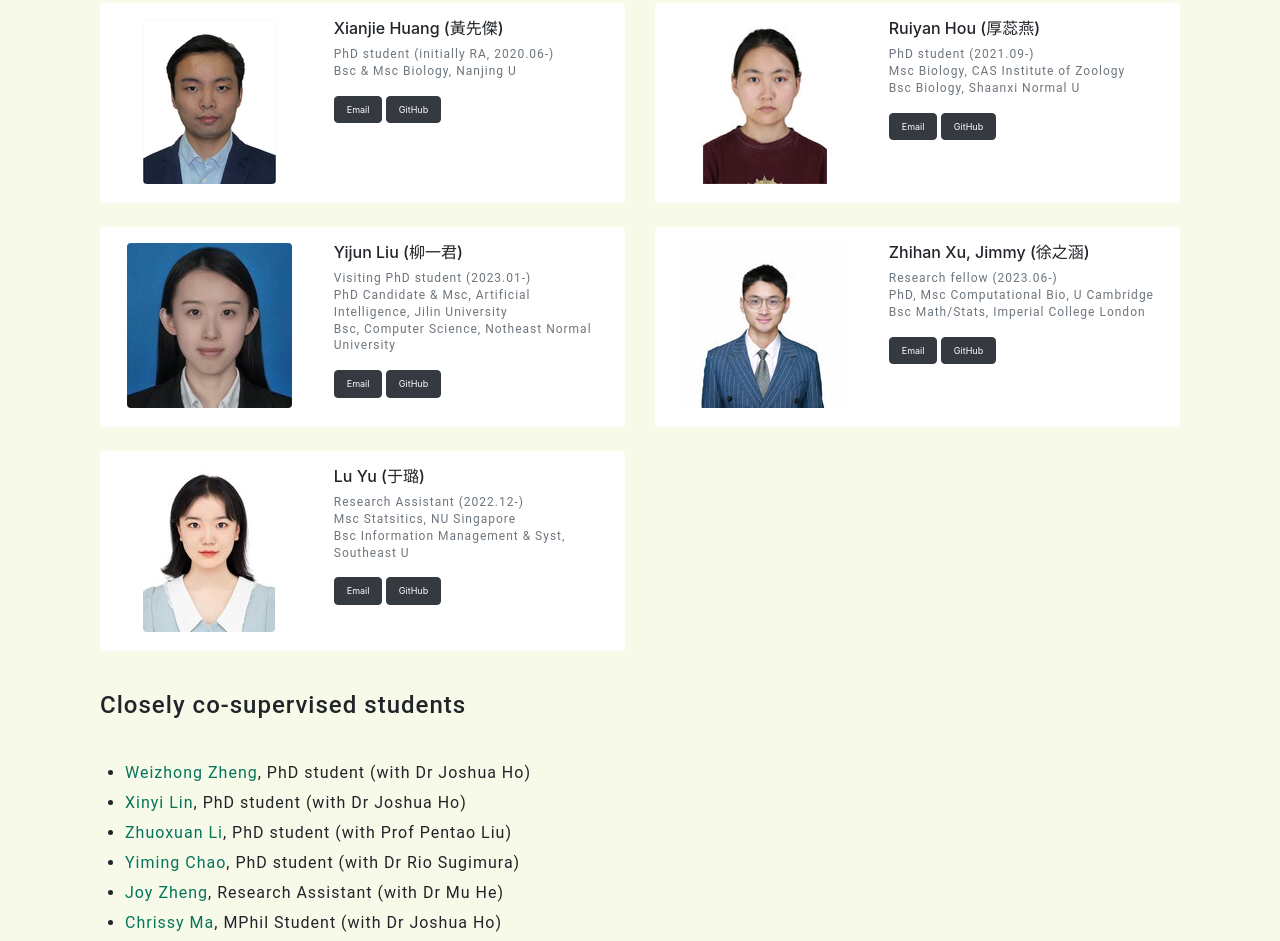
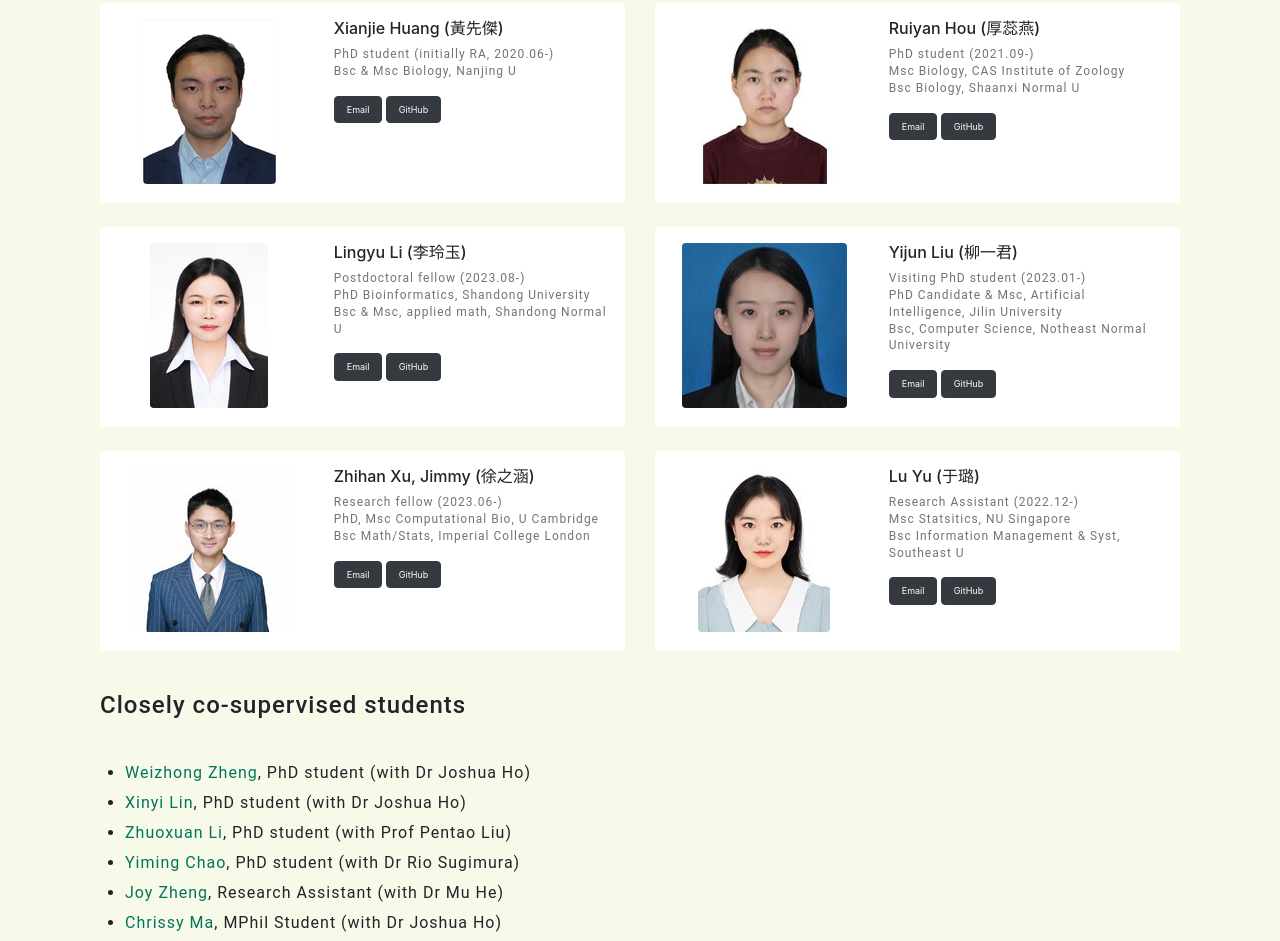
Before and after one commit to StatBiomed/statbiomed.github.io, a plain HTML site: page team.html in a window 1280 px wide. Shown: the part 1342-2283 px from the top of the page. Drawn offline with nearby package versions, Linux system fonts and the light colour scheme.

Commit message:
add Lingyu

```diff
--- a/feed.xml
+++ b/feed.xml
@@ -1,4 +1,4 @@
-<?xml version="1.0" encoding="utf-8"?><feed xmlns="http://www.w3.org/2005/Atom" ><generator uri="https://jekyllrb.com/" version="4.2.2">Jekyll</generator><link href="http://localhost:4000/feed.xml" rel="self" type="application/atom+xml" /><link href="http://localhost:4000/" rel="alternate" type="text/html" /><updated>2023-06-26T12:25:50+08:00</updated><id>http://localhost:4000/feed.xml</id><entry><title type="html">Three Years</title><link href="http://localhost:4000/news/3years.html" rel="alternate" type="text/html" title="Three Years" /><published>2022-12-03T00:00:00+08:00</published><updated>2022-12-03T00:00:00+08:00</updated><id>http://localhost:4000/news/threeyears</id><content type="html" xml:base="http://localhost:4000/news/3years.html"><![CDATA[<p>In October, Chen finished his training in the lab and started a new journey as
+<?xml version="1.0" encoding="utf-8"?><feed xmlns="http://www.w3.org/2005/Atom" ><generator uri="https://jekyllrb.com/" version="4.2.2">Jekyll</generator><link href="http://localhost:4000/feed.xml" rel="self" type="application/atom+xml" /><link href="http://localhost:4000/" rel="alternate" type="text/html" /><updated>2023-08-10T13:09:27+08:00</updated><id>http://localhost:4000/feed.xml</id><entry><title type="html">Three Years</title><link href="http://localhost:4000/news/3years.html" rel="alternate" type="text/html" title="Three Years" /><published>2022-12-03T00:00:00+08:00</published><updated>2022-12-03T00:00:00+08:00</updated><id>http://localhost:4000/news/threeyears</id><content type="html" xml:base="http://localhost:4000/news/3years.html"><![CDATA[<p>In October, Chen finished his training in the lab and started a new journey as
 a data scientist in the industry (Illumina Singapore). We are very lucky to
 have him as the first lab member and worked on multiple cool things. We will
 miss him and wish him to keep enjoying the exploration of research and wild nature.</p>
--- a/team.html
+++ b/team.html
@@ -379,6 +379,31 @@
                 <div class="card border-0 mb-4 pt-3" style="min-height:200px;">
                  <div class="row">
                     <div class="col-md-5">
+                        <a href="https://github.com/LingyuLi-math" target="_blank">
+                            <img src="/assets/images/team/lingyu.jpg" class="rounded img-responsive">
+                          </a>
+                    </div>
+                    <div class="col-md-7">
+                        <div class="text-left" style="font-size:75%;line-height: 1em;">
+                            <h6>Lingyu Li (李玲玉)</h6>
+                            <p class="mb-0 text-muted">Postdoctoral fellow (2023.08-)</p>
+                            <p class="mb-0 text-muted">PhD Bioinformatics, Shandong University</p>
+                            <p class="text-muted">Bsc & Msc, applied math, Shandong Normal U</p>
+                            <a id="email-button" class="btn btn-dark" href="mailto:lingyuli@hku.hk" style="font-size:75%;">Email</a>
+                            <a id="email-button" class="btn btn-dark" href="https://github.com/LingyuLi-math" style="font-size:75%;">GitHub</a>
+                        </div>
+                    </div>
+                 </div>
+                </div>
+
+
+
+            </div>
+
+          <div class="col-md-6">
+                <div class="card border-0 mb-4 pt-3" style="min-height:200px;">
+                 <div class="row">
+                    <div class="col-md-5">
                         <a href="" target="_blank">
                             <img src="/assets/images/team/LiuYijun.jpg" class="rounded img-responsive">
                           </a>
@@ -542,7 +567,7 @@
 
         <div class="copyright">
           <span>© 2023 Huang Lab @ HKU</span>
-          <span> | Updated on 06/26/23
+          <span> | Updated on 08/10/23
           <!-- <span> - proudly designed & developed by </span> WZ Design | June 2023 update -->
           <!-- <a href="https://weizhudesign.github.io/" target="_blank">WZ Design</a> -->
         </div>
```
Also changed, not shown: blog.html (+1 -1 lines), contact.html (+1 -1 lines), index.html (+1 -1 lines), join.html (+1 -1 lines), news/3years.html (+1 -1 lines), news/june.html (+1 -1 lines), news/labgrow.html (+1 -1 lines), news/semester20.html (+1 -1 lines), news/start.html (+1 -1 lines), news/summer2022.html (+1 -1 lines), news/welcome2101.html (+1 -1 lines), news/workshop.html (+1 -1 lines), publications.html (+3 -3 lines), research.html (+1 -1 lines), 1 more files.
